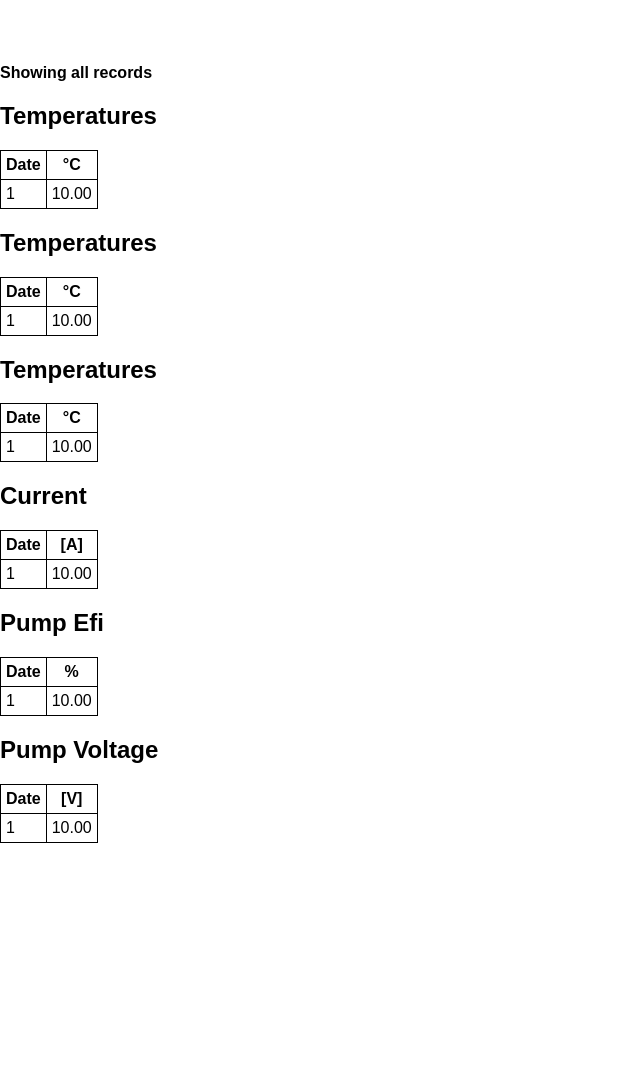
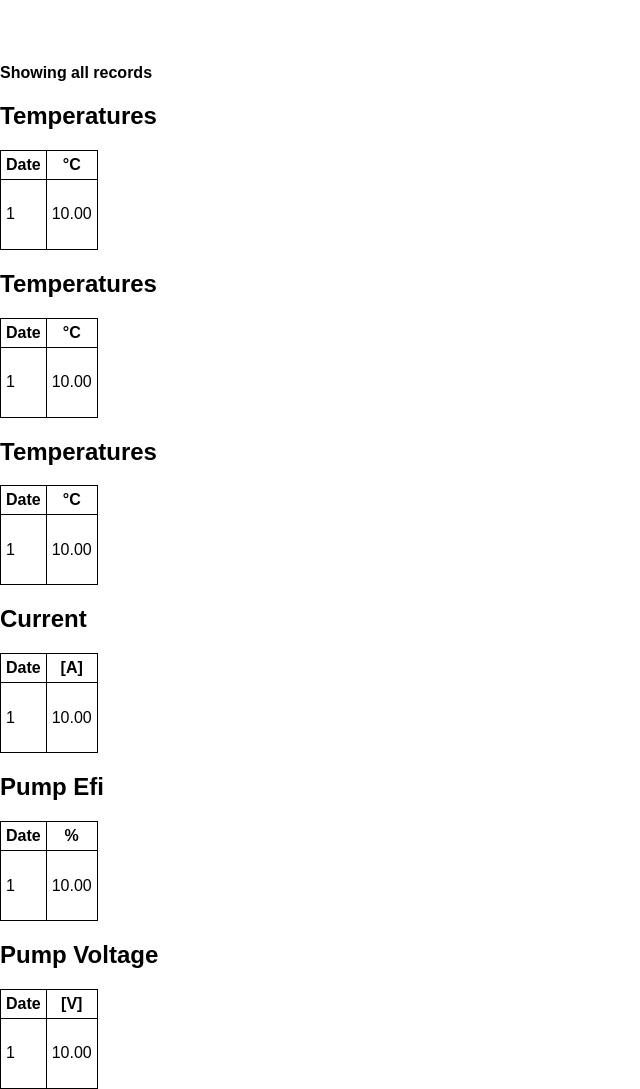
Before and after one commit to ricocooder/HeatPump, a Flask app: template templates/dataDB.html in a window 1280 px wide. Shown: the whole page, without its empty margins (0-640 px from the left). Before the commit the page ends 843 px from the top, so only its background shows below. Run offline with Flask 2, Linux system fonts and the light colour scheme; the template is opened without the code that fills it: most values are stand-ins (such as "Sample title", 1, 10 or a date in 2020); some libraries are stand-ins or nearby versions.

Commit message:
Try to adjust DB page

```diff
--- a/templates/dataDB.html
+++ b/templates/dataDB.html
@@ -28,10 +28,13 @@
   padding: 5px
 
   }
+  .u-full-width{
+  height:100px;
+  }
   </style>
     <div class="container">
       <div class="row">
-        <div class="one-third column" style="margin-top: 5%">
+        <div class="col-4" style="margin-top: 5%">
           <strong>Showing all records</strong>
 
           <h2>Temperatures</h2>
@@ -147,19 +150,13 @@
         </div>
 
       <!-- Google Charts Code start -->
-      <div class="two-thirds column" style="margin-top: 5%">
-        <div class="row">
-          <div class="row">
-            <div class="three columns">
+      <div class="col-7" >
               <div id="chart_temps1"></div>
               <div id="chart_temps2"></div>
               <div id="chart_temps3"></div>
               <div id="chart_curr"></div>
               <div id="chart_efi"></div>
               <div id="chart_volt"></div>
-            </div>
-          </div>
-        </div>
       </div>
       <!-- Google Charts Code end -->
     </div>
@@ -192,7 +189,7 @@
           gridlines: { count: {{temp_items1}}, color: '#CCC' },
           format: 'dd-MMM-yyyy HH:mm' },
         vAxis: {
-          title: 'Degrees'
+          title: 'Stopnie [C]'
         },
         title: 'Temperature',
         curveType: 'function'  //Makes line curved
@@ -229,7 +226,7 @@
           gridlines: { count: {{temp_items2}}, color: '#CCC' },
           format: 'dd-MMM-yyyy HH:mm' },
         vAxis: {
-          title: 'Degrees'
+          title: 'Stopnie [C]'
         },
         title: 'Temperature',
         curveType: 'function'  //Makes line curved
@@ -266,7 +263,7 @@
           gridlines: { count: {{temp_items3}}, color: '#CCC' },
           format: 'dd-MMM-yyyy HH:mm' },
         vAxis: {
-          title: 'Degrees'
+          title: 'Stopnie [C]'
         },
         title: 'Temperature',
         curveType: 'function'  //Makes line curved
@@ -297,12 +294,13 @@
       var options = {
         width:900,
         height: 900,
+        colors: ['#5cb85c', '#000000'],
         hAxis: {
           title: "Date",
           gridlines: { count: {{curr_items}}, color: '#CCC' },
           format: 'dd-MMM-yyyy HH:mm'        },
         vAxis: {
-          title: 'Amps'
+          title: 'Ampery[A]'
         },
         title: 'Current',
         curveType: 'function'  //Makes line curved
```
